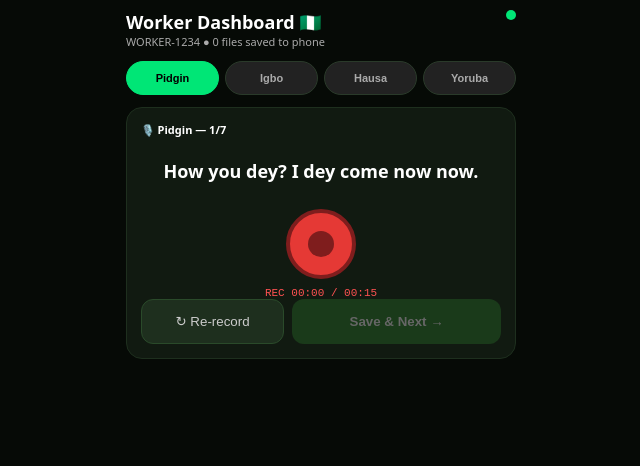
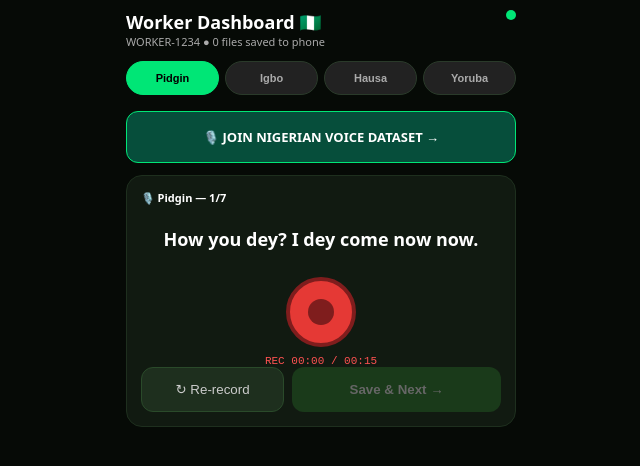
Before and after one commit to tapbombaai-glitch/main-naija-pidgin, a Next.js app: page /worker in a window 1280 px wide. Shown: the top 466 px of the page, without its empty margins (319-959 px from the left). Built offline with nearby package versions, Linux system fonts and the light colour scheme.

Commit message:
Update page.tsx

```diff
--- a/app/worker/page.tsx
+++ b/app/worker/page.tsx
@@ -159,6 +159,26 @@ export default function WorkerDashboard() {
             <button key={lang} onClick={()=>setSelectedLang(lang)} style={{ flex: 1, padding: "10px 0", borderRadius: "20px", fontSize: "11px", fontWeight: "900", border: selectedLang===lang?"1.5px solid #00E676":"1px solid #2A3A2A", background: selectedLang===lang?"#00E676":"#222", color: selectedLang===lang?"black":"#aaa" }}>{lang}</button>
           ))}
         </div>
+<a
+href="/worker/dataset"
+style={{
+display: "block",
+width: "100%",
+boxSizing: "border-box",
+padding: "16px",
+marginTop: "16px",
+background: "#064e3b",
+color: "#ffffff",
+border: "1px solid #00E676",
+borderRadius: "12px",
+textAlign: "center",
+fontWeight: "900",
+fontSize: "13px",
+textDecoration: "none"
+}}
+>
+🎙️ JOIN NIGERIAN VOICE DATASET →
+</a>
         <div style={{ background: "#111A11", border: "1px solid #1E2F1E", borderRadius: "16px", padding: "14px", marginTop: "12px" }}>
           <div style={{ fontSize: "11px", fontWeight: "800", marginBottom: "10px" }}>🎙️ {selectedLang} — {currentSentenceIndex+1}/{sentences.length}</div>
           <div style={{ textAlign: "center", minHeight: "48px", display: "flex", alignItems: "center", justifyContent: "center", marginBottom: "14px" }}><p style={{ fontSize: "18px", fontWeight: "900", margin: 0 }}>{sentences[currentSentenceIndex]}</p></div>
```
